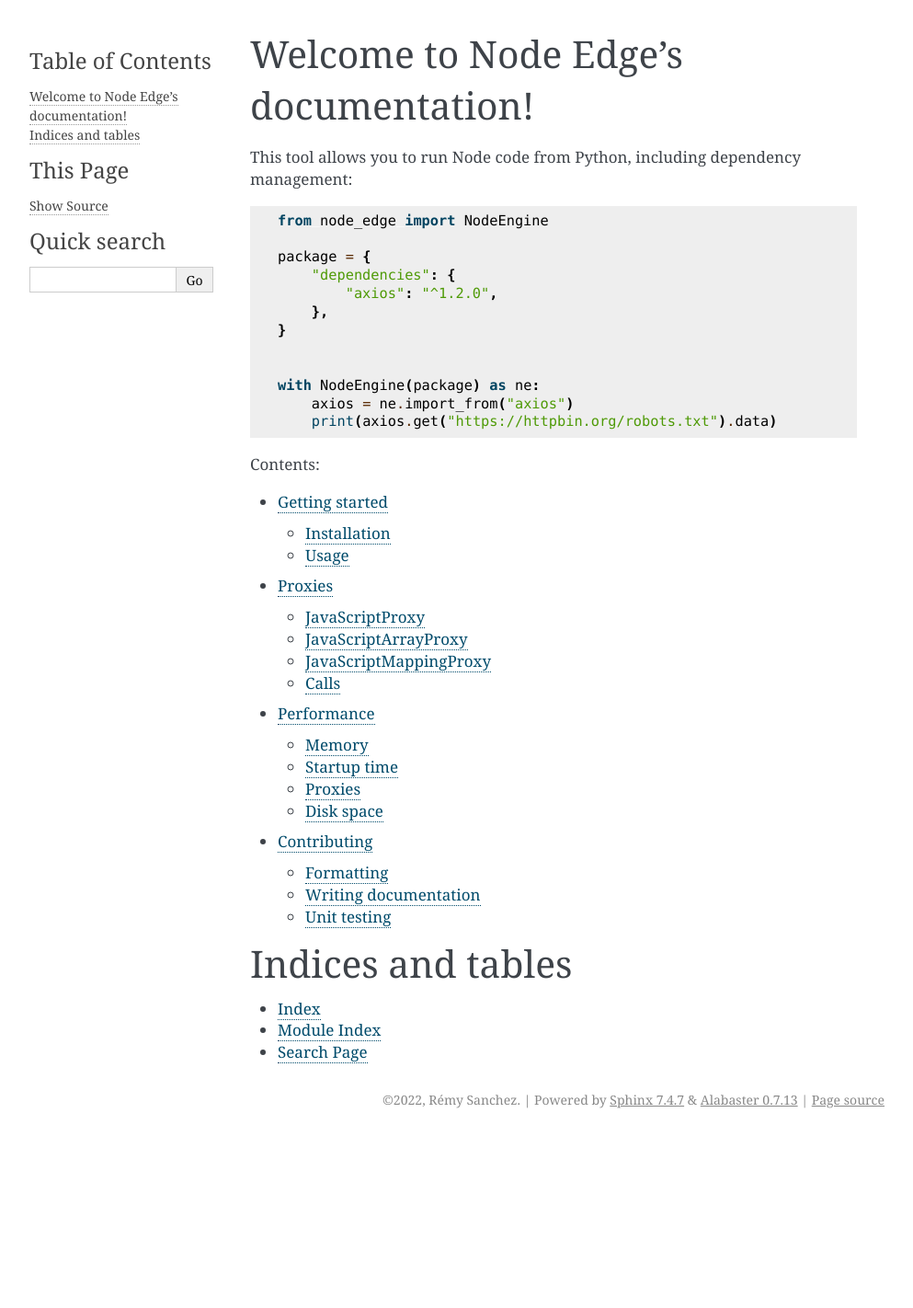
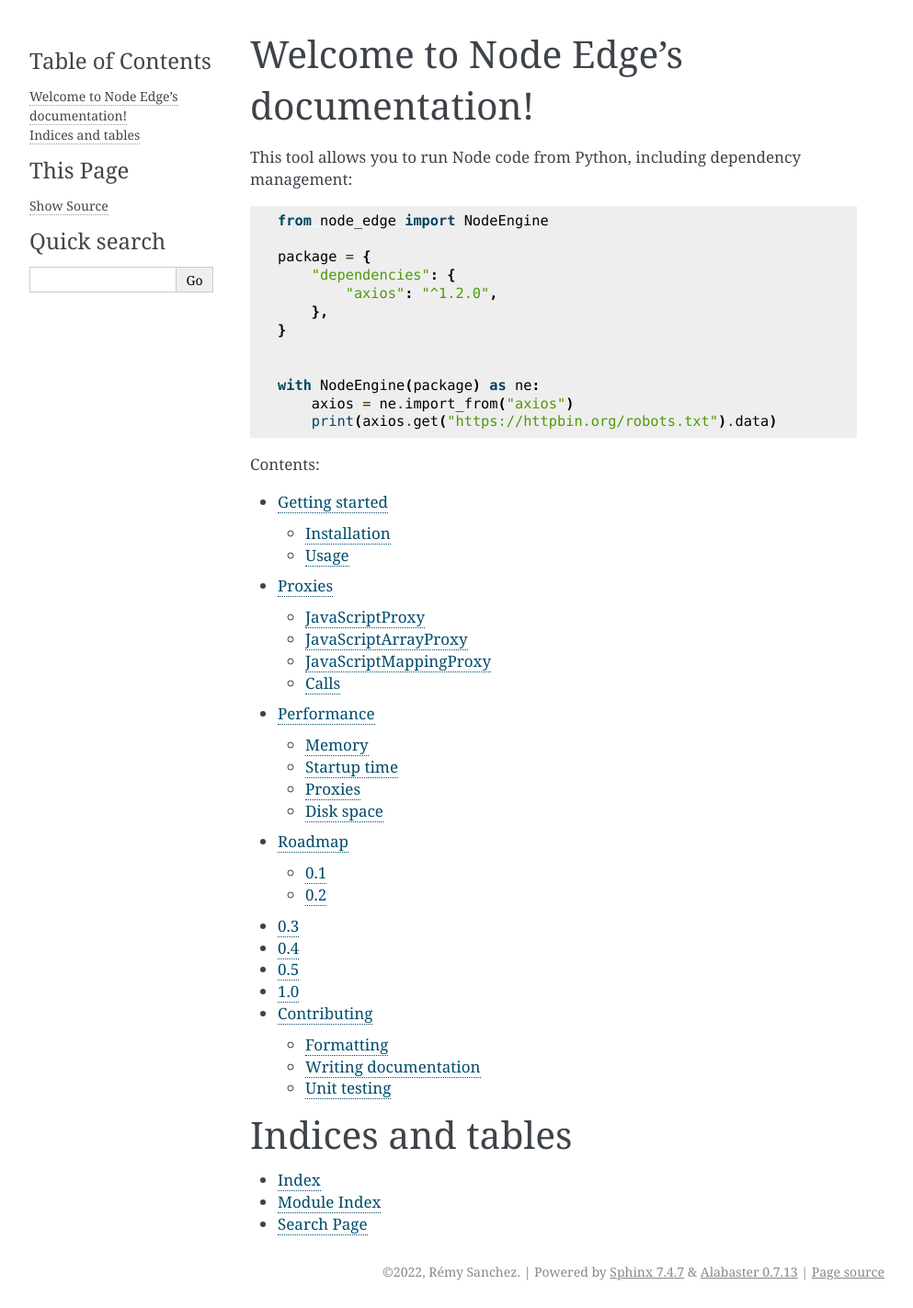
Before and after one commit to ModelW/py-node-edge, a Sphinx documentation site: the page built from doc/source/index.rst, in a window 1280 px wide. Shown: the whole page at 92% size, without its empty margins (148-1141 px from the left). Built offline with Sphinx 7.4.7, drawn with Linux system fonts in a browser that asks for light colours; before the commit the page ends 1235 px from its top, so only the background shows below that; some of the changed lines change nothing that is shown.

Commit message:
Created a roadmap

```diff
--- a/doc/source/index.rst
+++ b/doc/source/index.rst
@@ -27,6 +27,7 @@ management:
    getting-started
    proxies
    performance
+   roadmap
    contributing
 
 
--- /dev/null
+++ b/doc/source/roadmap.md
@@ -0,0 +1,54 @@
+# Roadmap
+
+Let's have a look at the ideas and goals for the future versions.
+
+This list shall evolve through time, especially as we get closer to each
+revision its specifications should get more precise.
+
+## 0.1
+
+-   [x] **Basic functionality** &mdash; Being able to run Node code from Python
+        while getting dependencies installed automatically
+-   [ ] **Not too slow boot time** &mdash; Implementation of basic functionality
+        showed that the boot time is quite high (0.5s) which is impractical for
+        many applications. This needs to go down.
+-   [ ] **Garbage collection** &mdash; When Python proxies get collected, the
+        corresponding resources on the JS side should be freed as well.
+
+## 0.2
+
+-   [ ] **Install NPM deps through pip** &mdash; Today you need to declare Node
+        dependencies when calling Node Edge. While this works, this requires to
+        install dependencies at runtime and also prevents you from locking the
+        dependencies the way you would for a normal Python package. NPM packages
+        need to be proxied for Pip/Poetry/etc.
+-   [ ] **Increased security** &mdash; Right now the binding happens through a
+        socket. It would make sens to protect the communication between Python
+        and Node better to avoid having a local attacker "stealing" the socket.
+
+# 0.3
+
+-   [ ] **Node binding instead of external process** &mdash; The initial
+        implementation relies on Node being already installed on the system. It
+        would be more interesting to ship Node directly with the Node Edge
+        package and use a C binding to call it from the same process instead of
+        running it in an outside process.
+-   [ ] **No more context manager** &mdash; We'll drop the requirement to be
+        used through a context manager. All should be transparent.
+
+# 0.4
+
+-   [ ] **Async support** &mdash; At this stage the requirements for an API will
+        be well-understood. It will be the time to refactor everything and offer
+        both a sync and an async API.
+
+# 0.5
+
+-   [ ] **TypeScript-based typed proxies** &mdash; TypeScript packages should be
+        accessible through generated proxies with valid type annotations.
+
+# 1.0
+
+-   [ ] **Comprehensive documentation** &mdash; Any gaps in the documentation
+        should be filled.
+-   [ ] **Stable API** &mdash; The API should be stable and not change anymore.
```
